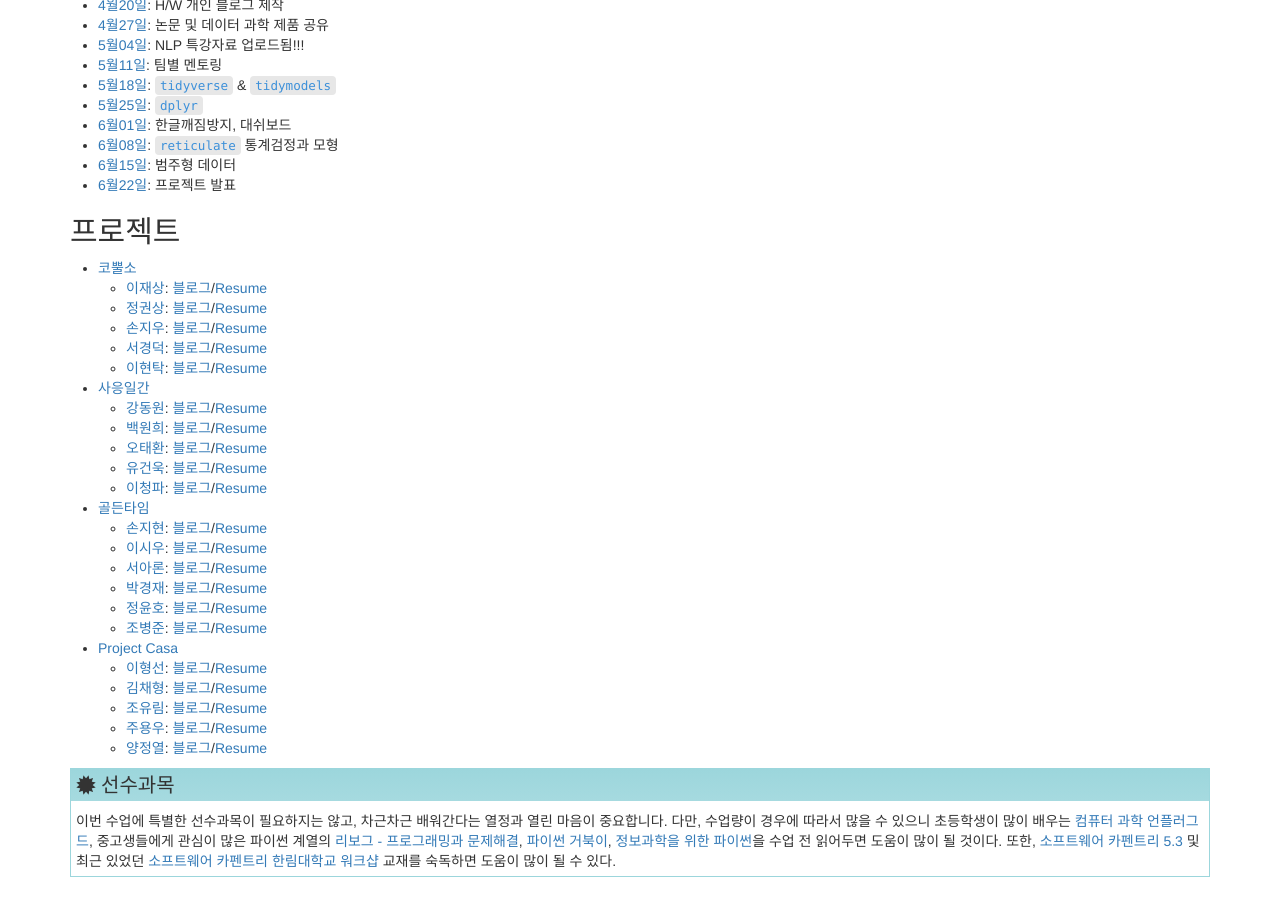
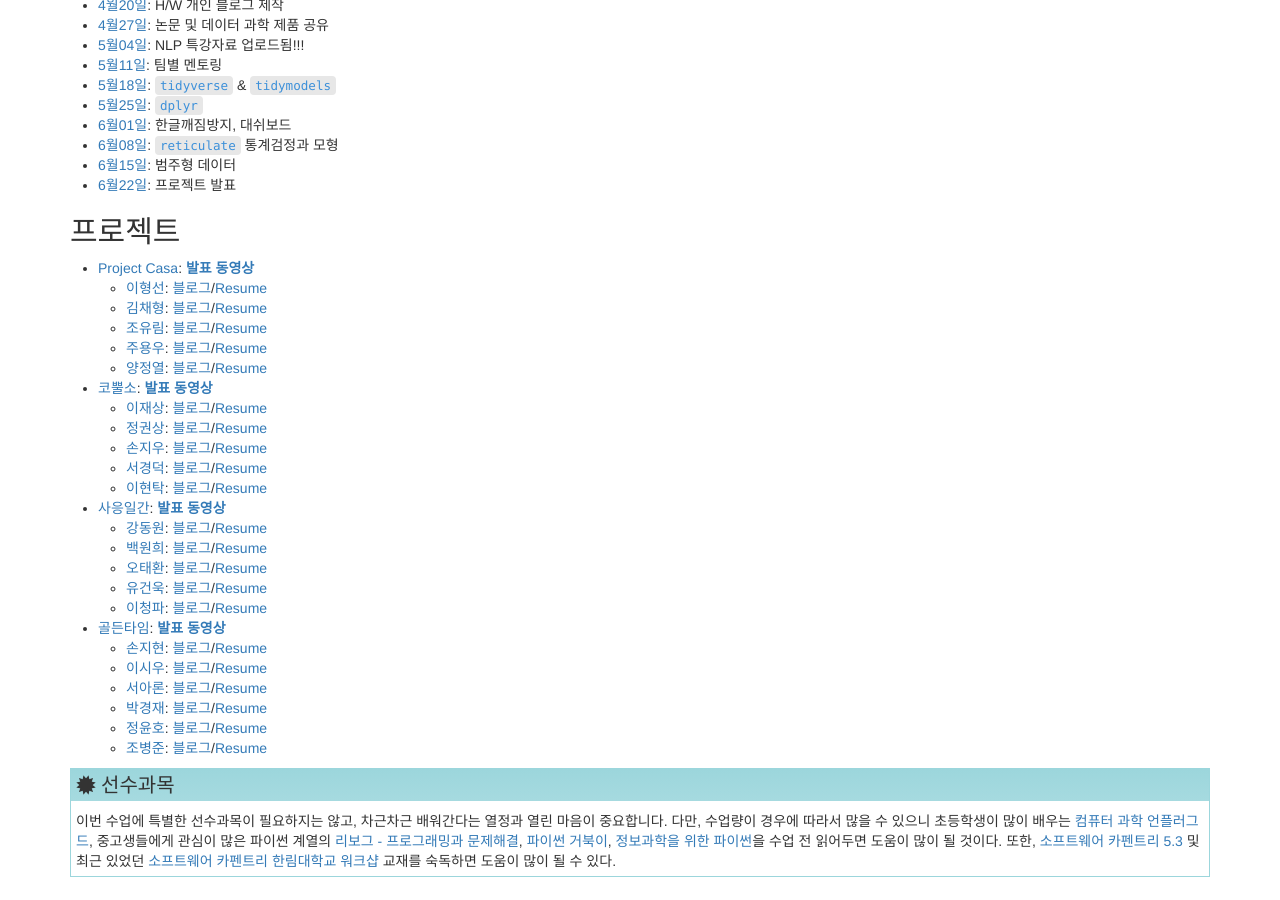
Before and after one commit to statkclee/ds-intro-2020, a Jekyll site: the page built from index.md, in a window 1280 px wide and 900 px high, scrolled down 753 px. Built offline with Jekyll 4.4.1, drawn with Linux system fonts in a browser that asks for light colours.

Commit message:
발표동영상 업로드

```diff
--- a/index.md
+++ b/index.md
@@ -48,31 +48,32 @@ root: .
 
 ## 프로젝트
 
-- [코뿔소](https://github.com/unks96/rhino)
+- [Project Casa](https://github.com/whoareyouwhoami/ProjectCasa): [**발표 동영상**](https://youtu.be/NOWKq9fC2Ek)
+    - [이형선](https://github.com/traceofpassion): [블로그](https://shironmaro.netlify.app/)/[Resume](https://github.com/traceofpassion/Resume/raw/master/Resume_PDF.pdf)
+    - [김채형](https://github.com//cheris8): [블로그](https://angry-mcclintock-57383e.netlify.app)/[Resume](https://github.com/cheris8/Resume.git/Resume.pdf)
+    - [조유림](https://github.com//whdbfla6): [블로그](https://focused-elion-b6663c.netlify.app/)/[Resume](https://focused-elion-b6663c.netlify.app/2020/06/05/resume/)
+    - [주용우](https://github.com/whoareyouwhoami): [블로그](https://whoareyouwhoami.netlify.app/)/[Resume](https://whoareyouwhoami-resume.netlify.app/)
+    - [양정열](https://github.com/passionyang16): [블로그](https://passionyang16.netlify.app/)/[Resume](https://passionyang16.netlify.app/2020/06/01/resume/)
+- [코뿔소](https://github.com/unks96/rhino): [**발표 동영상**](https://youtu.be/bUVpoOivSAY)
     - [이재상](https://github.com/jaesanglee95): [블로그](https://jay95.netlify.app/)/[Resume](https://github.com/jaesanglee95/Jay95_blog/raw/master/content/Resume_jay.pdf)
     - [정권상](https://github.com/unks96): [블로그](https://statkwon.netlify.app/)/[Resume](https://statkwon.netlify.app/resume/)
     - [손지우](https://github.com/SonJiwoo): [블로그](https://sonjiwoo-blog.netlify.app/)/[Resume](https://sonjiwoo-blog.netlify.app/resume/)
     - [서경덕](https://github.com/Gyeongdeok): [블로그](https://gyeongdeok.netlify.app/)/[Resume](https://gyeongdeok.netlify.app/about/)
     - [이현탁](https://github.com/11aw1iet): [블로그](https://leehyeontak-blog.netlify.app/)/[Resume](https://leehyeontak-blog.netlify.app/about/)
-- [사응일간](https://github.com/YooGunWook/1nurse4stat)
+- [사응일간](https://github.com/YooGunWook/1nurse4stat): [**발표 동영상**](https://youtu.be/7XH0AdOEb4w)
     - [강동원](https://github.com/dw3624): [블로그](https://tejava.netlify.app/)/[Resume](https://tejava.netlify.app/about/)
     - [백원희](https://github.com/Wonhee-baek): [블로그]()/[Resume]()
     - [오태환](https://github.com/dhxoghks95): [블로그](https://ohdata.netlify.app/)/[Resume](https://ohdata.netlify.app/about/)
     - [유건욱](https://github.com/YooGunwook): [블로그](https://gunwookblog.netlify.app/)/[Resume](https://gunwookblog.netlify.app/about/)
     - [이청파](https://github.com/leechungpa): [블로그](https://leechungpa.netlify.app/)/[Resume](https://leechungpa.netlify.app/about/)
-- [골든타임](https://github.com/twg12/IntroToDataScience_5)
+- [골든타임](https://github.com/twg12/IntroToDataScience_5): [**발표 동영상**](https://youtu.be/LPVyY-vRYSM)
     - [손지현](https://github.com/twg12): [블로그]()/[Resume]()
     - [이시우](https://github.com/SeewooLi): [블로그](https://festive-visvesvaraya-5a38c3.netlify.app/)/[Resume](https://pedantic-easley-43a195.netlify.app/)
     - [서아론](https://github.com/arnsu0820): [블로그](https://arnsu0820.netlify.app/)/[Resume](https://arnsu0820.netlify.app/about/)
     - [박경재](https://github.com/Hankpkj): [블로그]()/[Resume]()
     - [정윤호](https://github.com/YoonHoJeong): [블로그](https://ds-uno-blog.netlify.app/)/[Resume](https://ds-uno-blog.netlify.app/about/)
     - [조병준](https://github.com/joahn-lab): [블로그](https://joahn-lab.netlify.app/)/[Resume](https://joahn-lab.netlify.app/resume/)
-- [Project Casa](https://github.com/whoareyouwhoami/ProjectCasa)
-    - [이형선](https://github.com/traceofpassion): [블로그](https://shironmaro.netlify.app/)/[Resume](https://github.com/traceofpassion/Resume/raw/master/Resume_PDF.pdf)
-    - [김채형](https://github.com//cheris8): [블로그](https://angry-mcclintock-57383e.netlify.app)/[Resume](https://github.com/cheris8/Resume.git/Resume.pdf)
-    - [조유림](https://github.com//whdbfla6): [블로그](https://focused-elion-b6663c.netlify.app/)/[Resume](https://focused-elion-b6663c.netlify.app/2020/06/05/resume/)
-    - [주용우](https://github.com/whoareyouwhoami): [블로그](https://whoareyouwhoami.netlify.app/)/[Resume](https://whoareyouwhoami-resume.netlify.app/)
-    - [양정열](https://github.com/passionyang16): [블로그](https://passionyang16.netlify.app/)/[Resume](https://passionyang16.netlify.app/2020/06/01/resume/)
+
 
 > ## 선수과목
 >
```
